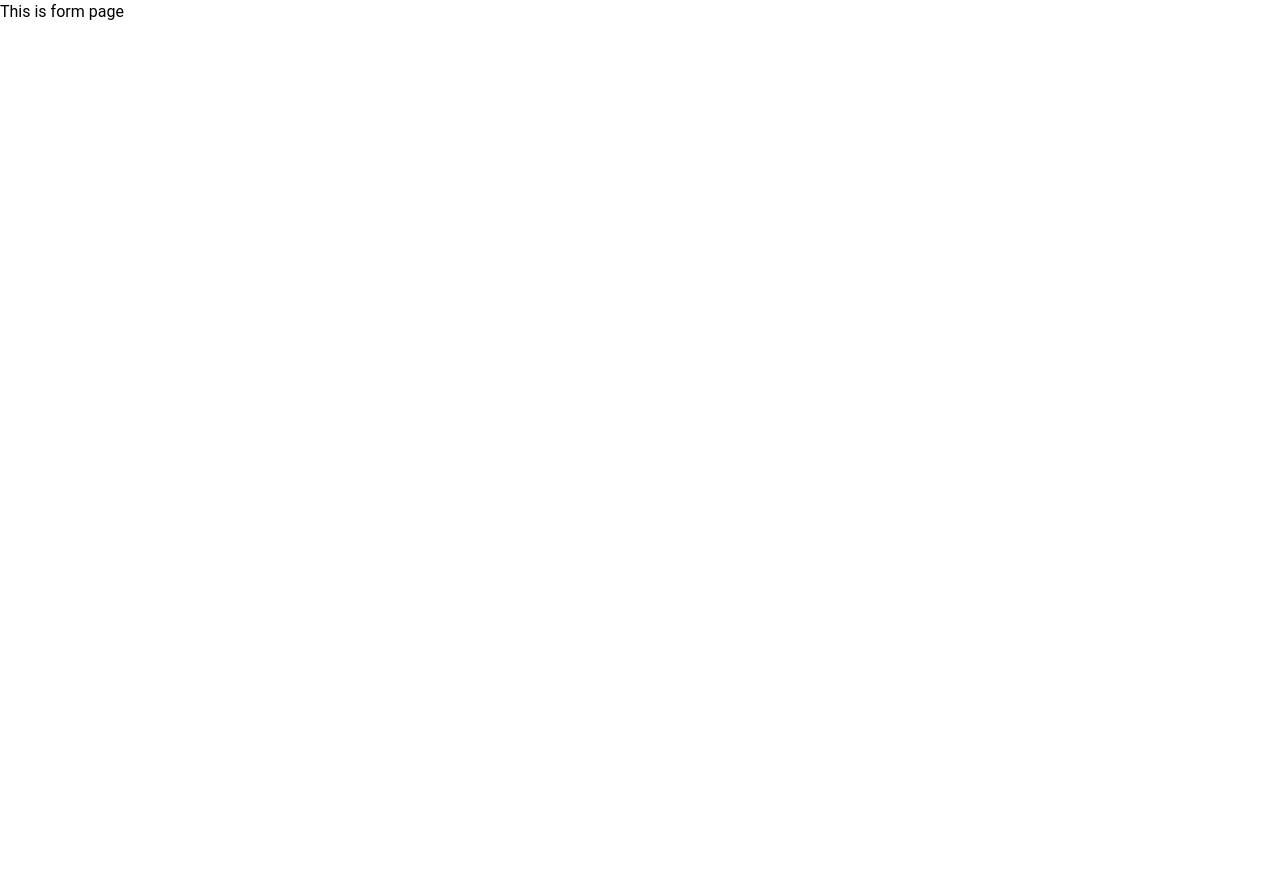
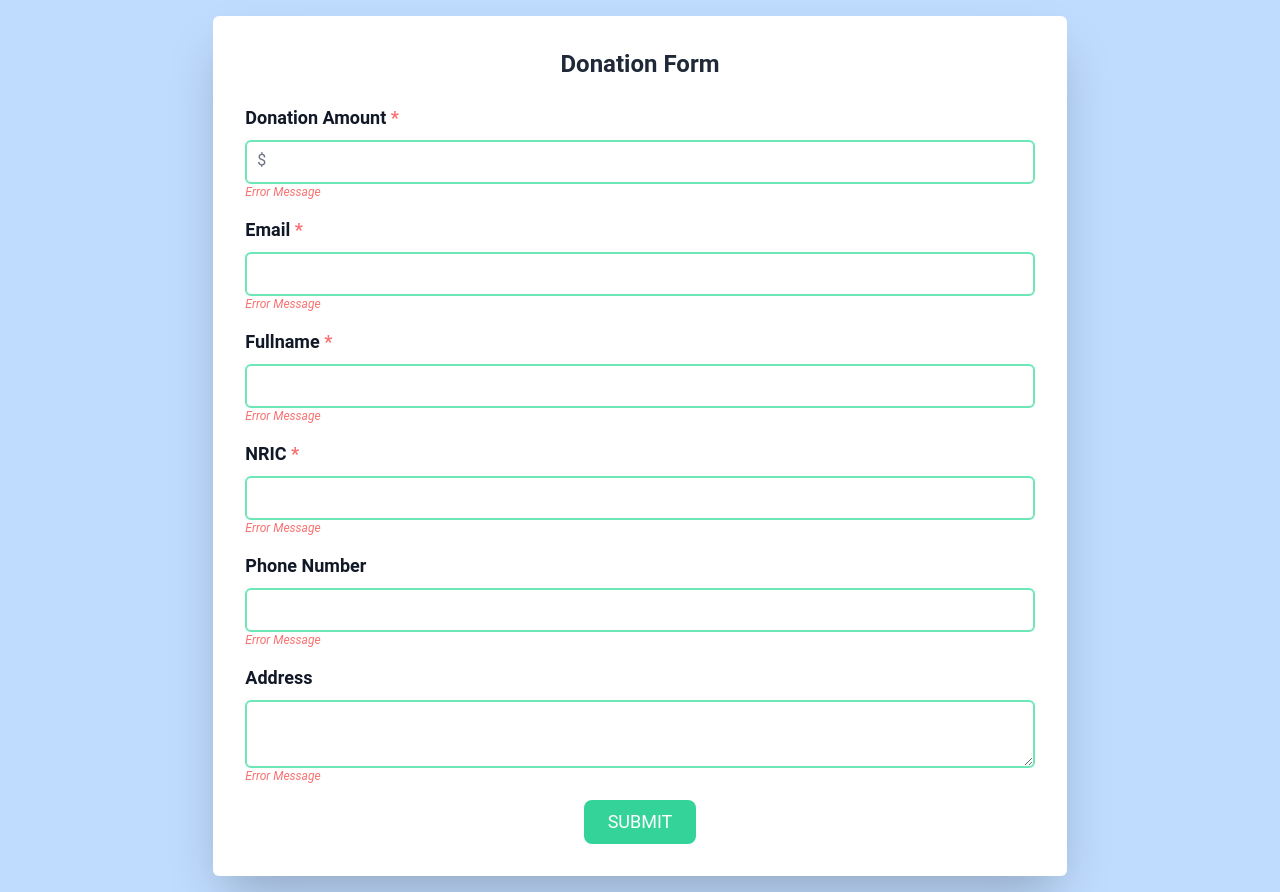
Before and after one commit to IqbalBaihaqi1906/donationApp, a React (Create React App) app in the folder client/: page / in a window 1280 px wide. Before the commit the page ends 800 px from the top, so only its background shows below. Built offline with nearby package versions, Linux system fonts and the light colour scheme.

Commit message:
static form

```diff
--- a/client/src/pages/FormPage.jsx
+++ b/client/src/pages/FormPage.jsx
@@ -2,8 +2,50 @@ import React from 'react'
 
 function FormPage() {
     return (
-        <div>
-            <h1>This is form page</h1>
+        <div className="flex justify-center items-center w-full bg-blue-200">
+            <div className="w-5/6 md:w-2/3 bg-white rounded-md shadow-2xl p-8 m-4">
+                <h1 className="block w-full text-center text-gray-800 text-2xl font-bold mb-6">Donation Form</h1>
+                <form>
+                    <div className="flex flex-col mb-4">
+                        <div className="absolute mt-11 ml-3 text-gray-500">$</div>
+                        <label className="mb-2 font-bold text-lg text-gray-900" >Donation Amount <span className="text-red-400">*</span></label>
+                        <input className="border-2 rounded-md border-green-300 py-2 px-3 pl-6 text-grey-800" type="text" />
+                        <p className="text-red-400 text-xs italic">Error Message</p>
+                    </div>
+
+                    <div className="flex flex-col mb-4">
+                        <label className="mb-2 font-bold text-lg text-gray-900" >Email <span className="text-red-400">*</span></label>
+                        <input className="border-2 rounded-md border-green-300 py-2 px-3 text-grey-800" type="email"/>
+                        <p className="text-red-400 text-xs italic">Error Message</p>
+                    </div>
+
+                    <div className="flex flex-col mb-4">
+                        <label className="mb-2 font-bold text-lg text-gray-900" >Fullname <span className="text-red-400">*</span></label>
+                        <input className="border-2 rounded-md border-green-300 py-2 px-3 text-grey-800" type="text" />
+                        <p className="text-red-400 text-xs italic">Error Message</p>
+                    </div>
+
+                    <div className="flex flex-col mb-4">
+                        <label className="mb-2 font-bold text-lg text-gray-900" >NRIC <span className="text-red-400">*</span></label>
+                        <input className="border-2 rounded-md border-green-300 py-2 px-3 text-grey-800" type="text" />
+                        <p className="text-red-400 text-xs italic">Error Message</p>
+                    </div>
+
+                    <div className="flex flex-col mb-4">
+                        <label className="mb-2 font-bold text-lg text-gray-900" >Phone Number</label>
+                        <input className="border-2 rounded-md border-green-300 py-2 px-3 text-grey-800" type="text" />
+                        <p className="text-red-400 text-xs italic">Error Message</p>
+                    </div>
+
+                    <div className="flex flex-col mb-4">
+                        <label className="mb-2 font-bold text-lg text-gray-900" >Address</label>
+                        <textarea className="border-2 rounded-md border-green-300 py-2 px-3 text-grey-800" ></textarea>
+                        <p className="text-red-400 text-xs italic">Error Message</p>
+                    </div>
+
+                    <button className="block bg-green-400 hover:bg-green-600 text-white uppercase text-lg mx-auto px-6 py-2 rounded-lg" type="submit">Submit</button>
+                </form>
+            </div>
         </div>
     )
 }
```
